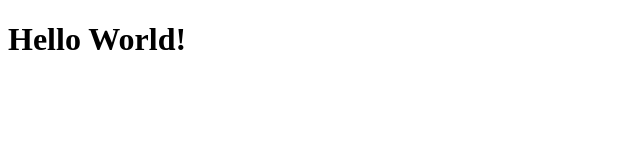
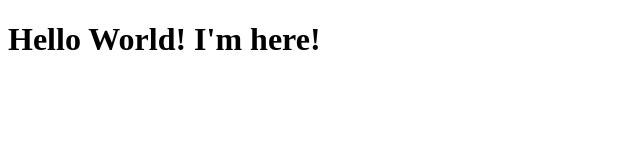
Before and after one commit to mzkyrwt8/topes.sign, a plain HTML site: page index.html in a window 1280 px wide. Shown: the whole page, without its empty margins (0-640 px from the left). Drawn offline with Linux system fonts and the light colour scheme.

Commit message:
first commit

```diff
--- a/index.html
+++ b/index.html
@@ -9,7 +9,9 @@
 </head>
 
 <body>
-    <h1>Hello World!</h1>
+    <h1>Hello World!
+        I'm here!
+    </h1>
 </body>
 
 </html>
```
